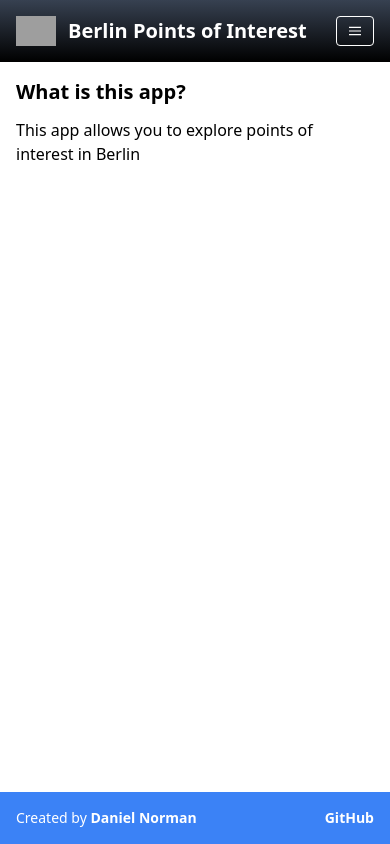
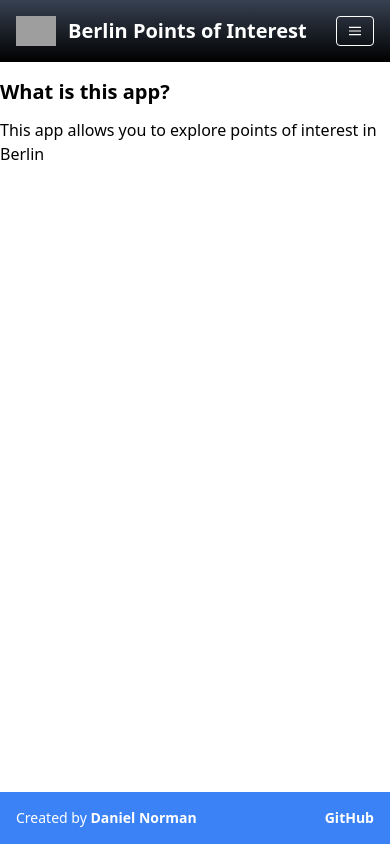
Before and after one commit to 2color/interest-points, a Next.js app: page /about in a window 390 px wide. Built offline with nearby package versions, Linux system fonts and the light colour scheme; grey boxes are pictures that could not be loaded.

Commit message:
fix: improve style and remove show button from table

```diff
--- a/components/layout.js
+++ b/components/layout.js
@@ -5,7 +5,7 @@ function Layout(props) {
   return (
     <div className="flex flex-col min-h-screen">
       <Header />
-      <main className="flex-1 p-4 mx-auto w-full max-w-4xl md:px-8 md:py-16">
+      <main className="flex-1 py-4 mx-auto w-full max-w-4xl md:px-8 md:py-16">
         {props.children}
       </main>
       <Footer />
--- a/components/table.tsx
+++ b/components/table.tsx
@@ -32,9 +32,9 @@ const PlacesTable: React.FC<PlacesProps> = ({ pois }) => {
                   >
                     Name
                   </th>
-                  <th scope="col" className="relative py-3 px-6">
-                    <span className="sr-only">Edit</span>
-                  </th>
+                  {/* <th scope="col" className="relative py-3 px-6">
+                    Show
+                  </th> */}
                 </tr>
               </thead>
               <tbody className="bg-white divide-y divide-gray-200">
@@ -54,14 +54,14 @@ const PlacesTable: React.FC<PlacesProps> = ({ pois }) => {
                     <td className="py-4 px-6 whitespace-nowrap">
                       <div className="text-sm text-gray-900">{poi.name}</div>
                     </td>
-                    <td className="py-4 px-6 text-sm font-medium text-right whitespace-nowrap">
+                    {/* <td className="py-4 px-6 text-sm font-medium text-right whitespace-nowrap">
                       <a
                         href="#"
                         className="text-indigo-600 hover:text-indigo-900"
                       >
                         show
                       </a>
-                    </td>
+                    </td> */}
                   </tr>
                 ))}
               </tbody>
```
